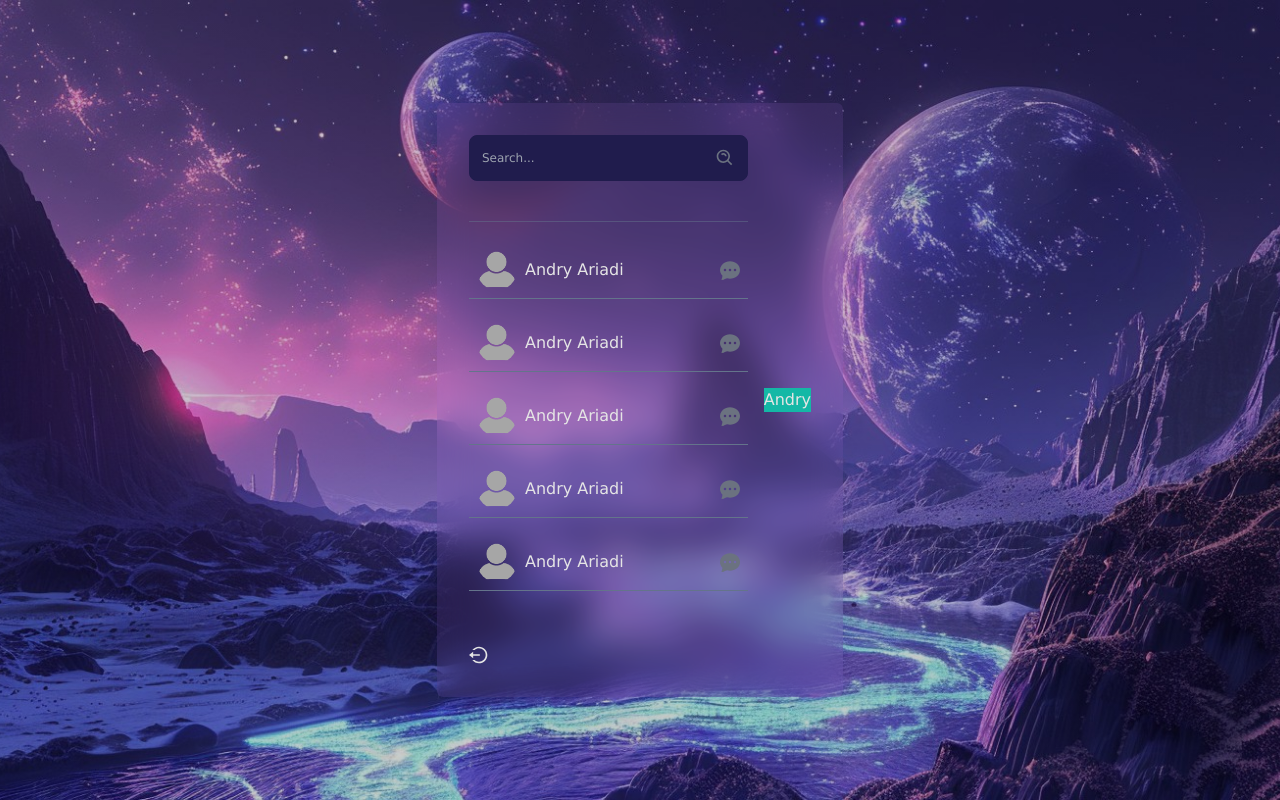
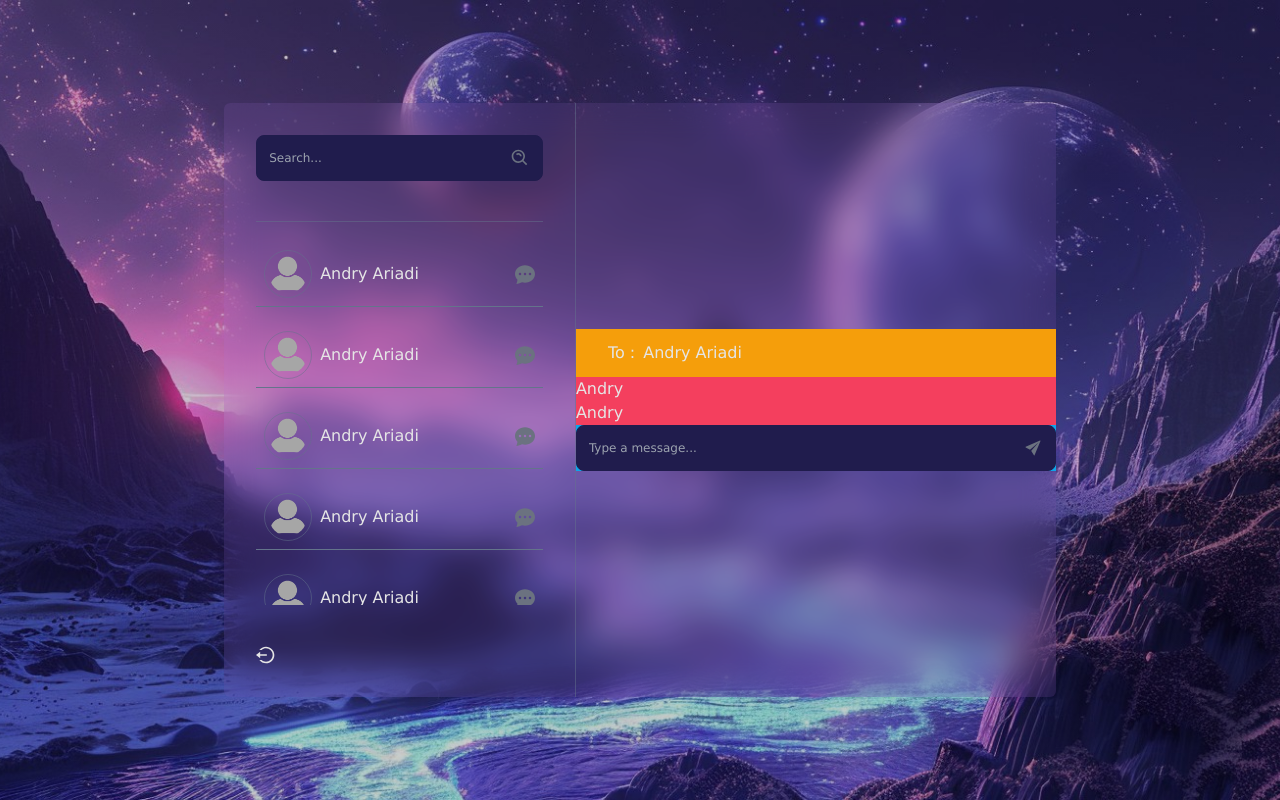
Before and after one commit to andryariadi/talksy-app, a React (Vite) app in the folder client/: page / in a window 1280 px wide. Built offline with nearby package versions, Linux system fonts and the light colour scheme.

Commit message:
styling message comp

```diff
--- /dev/null
+++ b/client/src/components/Messages.jsx
@@ -0,0 +1,41 @@
+import { IoLogoWechat } from "react-icons/io5";
+import { IoIosSend } from "react-icons/io";
+
+const Messages = () => {
+  const open = true;
+  return (
+    <>
+      {open ? (
+        <div className="bg-tal-500 flex flex-col min-w-[30rem]">
+          {/* Top */}
+          <div className="bg-amber-500 flex items-center gap-2 px-8 py-3">
+            <span>To :</span>
+            <h1>Andry Ariadi</h1>
+          </div>
+
+          {/* Center */}
+          <div className="bg-rose-500 flex flex-col flex-1">
+            <div>Andry</div>
+            <div>Andry</div>
+          </div>
+
+          {/* Bottom */}
+          <form className="bg-sky-500">
+            <div className="bg-secondary p-3 rounded-lg flex items-center gap-2 border border-secondary hover:border-primary transition-all duration-300">
+              <input type="text" placeholder="Type a message..." className="bg-transparent outline-none text-xs placeholder:text-xs flex-1" />
+              <IoIosSend size={20} className="text-gray-500" />
+            </div>
+          </form>
+        </div>
+      ) : (
+        <div className="bg-tal-500 flex flex-col items-center justify-center gap-2 p-10 min-w-[30rem]">
+          <h1 className="text-3xl">Welcome Andry Ariadi</h1>
+          <h2 className="text-xl">Select a chat to start messaging</h2>
+          <IoLogoWechat size={70} className="text-gray-500" />
+        </div>
+      )}
+    </>
+  );
+};
+
+export default Messages;
--- /dev/null
+++ b/client/src/components/Sidebar.jsx
@@ -0,0 +1,37 @@
+import { BiSearchAlt } from "react-icons/bi";
+import { BsFillChatDotsFill } from "react-icons/bs";
+import { RiLogoutCircleLine } from "react-icons/ri";
+
+const Sidebar = () => {
+  return (
+    <div className="bg-violt-500 flex flex-col gap-10 border-e-[1px] border-slate-500 border-opacity-50 p-8">
+      {/* Top */}
+      <form action="">
+        <div className="bg-secondary p-3 rounded-lg flex items-center gap-2 border border-secondary hover:border-primary transition-all duration-300">
+          <input type="text" placeholder="Search..." className="bg-transparent outline-none text-xs placeholder:text-xs flex-1" />
+          <BiSearchAlt size={20} className="text-gray-500" />
+        </div>
+      </form>
+
+      {/* Center */}
+      <div className="scrollbar-hide bg-tal-500 flex flex-col gap-4 py-5 border-t-[1px] border-slate-500 border-opacity-50 max-h-96 overflow-y-scroll">
+        {[...Array(10)].map((_, i) => (
+          <div className="bg-ros-500 flex items-center gap-24 p-2 border-b-[1px] border-slate-500 hover:border-primary transition-all duration-300" key={i}>
+            <div className="flex items-center gap-2">
+              <img src="/noAvatar.png" alt="Avatar" className="w-12 h-w-12 rounded-full border-[1px] border-slate-500 border-opacity-50 p-1" />
+              <span>Andry Ariadi</span>
+            </div>
+            <BsFillChatDotsFill size={20} className="text-gray-500" />
+          </div>
+        ))}
+      </div>
+
+      {/* Bottom */}
+      <div>
+        <RiLogoutCircleLine size={20} className="hover:text-primary transition-all duration-300 cursor-pointer" />
+      </div>
+    </div>
+  );
+};
+
+export default Sidebar;
--- a/client/src/index.css
+++ b/client/src/index.css
@@ -17,28 +17,37 @@ body {
   background-attachment: fixed;
 }
 
-.andry {
+.scrl {
   --sb-track-color: #232e33;
   --sb-thumb-color: #6baf8d;
   --sb-size: 5px;
 }
 
-.andry::-webkit-scrollbar {
+.scrl::-webkit-scrollbar {
   width: var(--sb-size);
+  display: none;
 }
 
-.andry::-webkit-scrollbar-track {
+.scrl::-webkit-scrollbar-track {
   background: var(--sb-track-color);
-  border-radius: 10px;
+  border-radius: 15px;
 }
 
-.andry::-webkit-scrollbar-thumb {
+.scrl::-webkit-scrollbar-thumb {
   background: var(--sb-thumb-color);
-  border-radius: 10px;
+  border-radius: 15px;
 }
 
 @supports not selector(::-webkit-scrollbar) {
-  .andry {
+  .scrl {
     scrollbar-color: var(--sb-thumb-color) var(--sb-track-color);
   }
 }
+
+.scrollbar-hide::-webkit-scrollbar {
+  display: none;
+}
+
+.scrollbar-hide {
+  scrollbar-width: none;
+}
--- a/client/src/pages/home/Home.jsx
+++ b/client/src/pages/home/Home.jsx
@@ -1,41 +1,14 @@
-import { BiSearchAlt } from "react-icons/bi";
-import { BsFillChatDotsFill } from "react-icons/bs";
-import { RiLogoutCircleLine } from "react-icons/ri";
+import Messages from "../../components/Messages";
+import Sidebar from "../../components/Sidebar";
 
 const Home = () => {
   return (
-    <div className="bg-purple-400 rounded-md bg-clip-padding backdrop-filter backdrop-blur-lg bg-opacity-10 flex items-center gap-4 p-8 text-neutral-200">
-      {/* Left */}
-      <div className="bg-violt-500 flex flex-col gap-10">
-        {/* Top */}
-        <div>
-          <div className="bg-secondary p-3 rounded-lg flex items-center gap-2 border border-secondary hover:border-primary transition-all duration-300">
-            <input type="text" placeholder="Search..." className="bg-transparent outline-none text-xs placeholder:text-xs flex-1" />
-            <BiSearchAlt size={20} className="text-gray-500" />
-          </div>
-        </div>
+    <div className="bg-purple-400 rounded-md bg-clip-padding backdrop-filter backdrop-blur-lg bg-opacity-10 flex items-center text-neutral-200">
+      {/* Sidebar */}
+      <Sidebar />
 
-        {/* Center */}
-        <div className="andry bg-tal-500 flex flex-col gap-4 py-5 border-t-[1px] border-slate-500 border-opacity-50 max-h-96 overflow-y-scroll">
-          {[...Array(10)].map((_, i) => (
-            <div className="bg-ros-500 flex items-center gap-24 p-2 border-b-[1px] border-slate-500" key={i}>
-              <div className="flex items-center gap-2">
-                <img src="/noAvatar.png" alt="Avatar" className="w-10 h-10 rounded-full" />
-                <span>Andry Ariadi</span>
-              </div>
-              <BsFillChatDotsFill size={20} className="text-gray-500" />
-            </div>
-          ))}
-        </div>
-
-        {/* Bottom */}
-        <div>
-          <RiLogoutCircleLine size={20} className="hover:text-primary transition-all duration-300 cursor-pointer" />
-        </div>
-      </div>
-
-      {/* Right */}
-      <div className="bg-teal-500">Andry</div>
+      {/* Messages */}
+      <Messages />
     </div>
   );
 };
```
